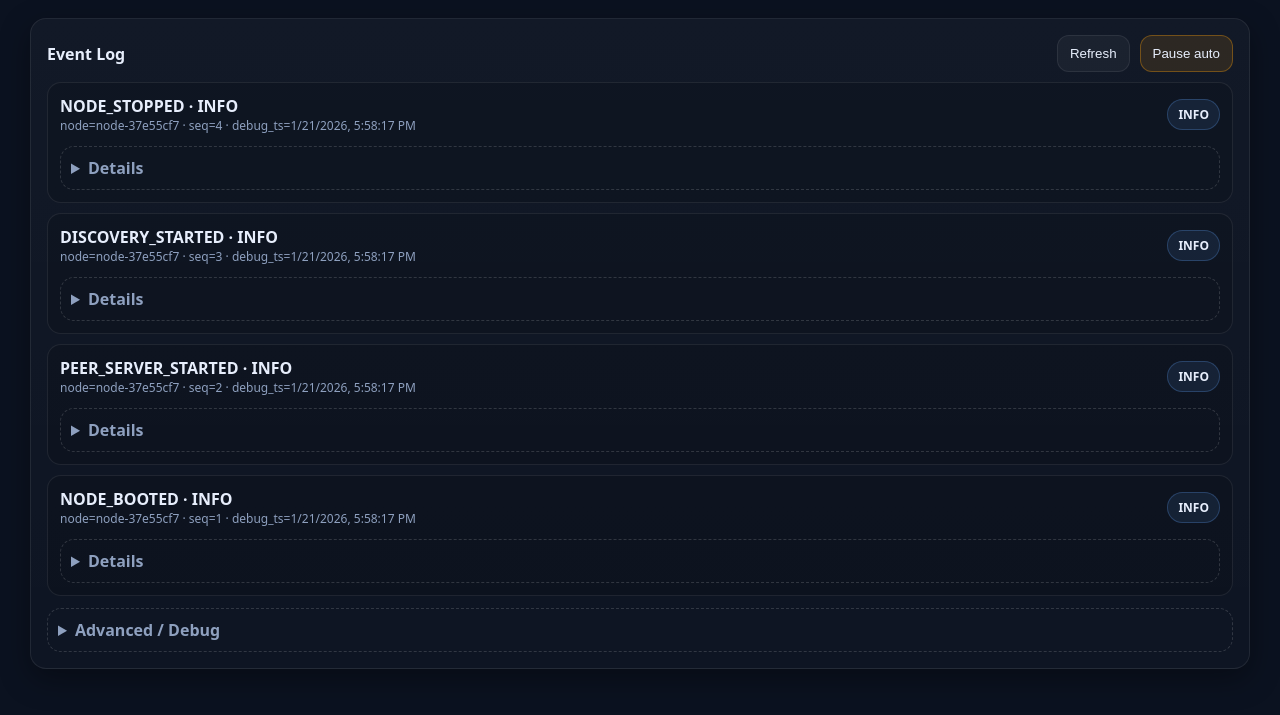
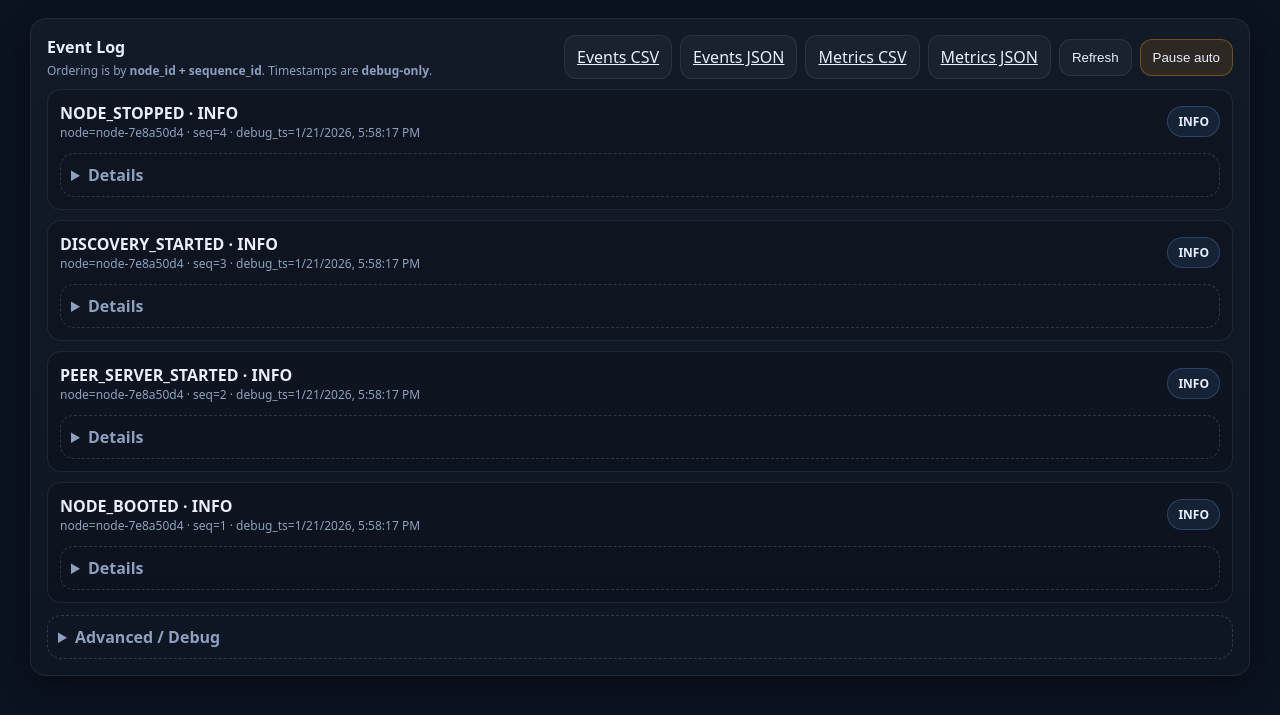
Before and after one commit to pdev419/ZETA-SYNC, a FastAPI app: page /events in a window 1280 px wide. Shown: the part 69-784 px from the top of the page. Run offline with FastAPI, Linux system fonts and the light colour scheme; some libraries are stand-ins or nearby versions.

Commit message:
#im: download csv & json of events & metrics

```diff
--- a/apps/web/templates/events.html
+++ b/apps/web/templates/events.html
@@ -24,11 +24,26 @@
         <div class="row spread">
           <div>
             <h2 style="margin:0">Event Log</h2>
+            <div class="muted small" style="margin-top:4px">
+              Ordering is by <b>node_id + sequence_id</b>. Timestamps are <b>debug-only</b>.
+            </div>
           </div>
-          <div class="row">
+
+          <div class="row" style="flex-wrap: wrap; gap: 8px; justify-content: flex-end;">
+            <a class="btn" href="/api/v1/export/events.csv" download>Events CSV</a>
+            <a class="btn" href="/api/v1/export/events.json" download>Events JSON</a>
+            <a class="btn" href="/api/v1/export/metrics.csv" download>Metrics CSV</a>
+            <a class="btn" href="/api/v1/export/metrics.json" download>Metrics JSON</a>
+
             <button class="btn" onclick="loadEvents(true)">Refresh</button>
-            <button class="btn warn" onclick="toggleAutoRefresh()"><span id="autoBtn">Pause</span> auto</button>
+            <button class="btn warn" onclick="toggleAutoRefresh()">
+              <span id="autoBtn">Pause</span> auto
+            </button>
           </div>
+        </div>
+
+        <div id="autoPausedHint" class="muted small" style="display:none; margin-top:10px">
+          Auto-refresh paused while Details is open. Close all Details to resume.
         </div>
 
         <div id="eventsList"></div>
@@ -56,19 +71,32 @@
         } else {
           if(timer) clearInterval(timer);
           timer = null;
+          document.getElementById("autoPausedHint").style.display = "none";
         }
+      }
+
+      function anyDetailsOpen(){
+        return document.querySelector("details.evDetails[open]") !== null;
       }
 
       function schedule(){
         if(timer) return;
         timer = setInterval(() => {
           if(!autoOn) return;
+
+          if(anyDetailsOpen()){
+            document.getElementById("autoPausedHint").style.display = "block";
+            return;
+          } else {
+            document.getElementById("autoPausedHint").style.display = "none";
+          }
+
           loadEvents(false);
         }, 2000);
       }
 
       function eventKey(ev){
-        return ev.event_id || (String(ev.node_id||"") + ":" + String(ev.sequence_id||"") + ":" + String(ev.ts||""));
+        return ev.event_id || (String(ev.node_id||"") + ":" + String(ev.sequence_id||""));
       }
 
       function fmtTs(ts){
@@ -87,7 +115,8 @@
         const pillCls = (sev === "ERROR") ? "error" : (sev === "WARNING" ? "warning" : "info");
 
         const title = `${escapeHtml(ev.event_type || "EVENT")} · ${escapeHtml(sev)}`;
-        const metaLine = `node=${escapeHtml(ev.node_id || "-")} · seq=${escapeHtml(ev.sequence_id ?? "-")} · debug_ts=${escapeHtml(fmtTs(ev.ts))}`;
+        const metaLine =
+          `node=${escapeHtml(ev.node_id || "-")} · seq=${escapeHtml(ev.sequence_id ?? "-")} · debug_ts=${escapeHtml(fmtTs(ev.ts))}`;
 
         const raw = JSON.stringify(ev, null, 2);
 
@@ -128,6 +157,11 @@
             if(!kk) return;
             if(d.open) expanded.add(kk);
             else expanded.delete(kk);
+            if(anyDetailsOpen() && autoOn){
+              document.getElementById("autoPausedHint").style.display = "block";
+            } else {
+              document.getElementById("autoPausedHint").style.display = "none";
+            }
           }, { passive: true });
         });
       }
@@ -135,12 +169,18 @@
       let lastPayloadHash = "";
 
       async function loadEvents(force){
+        if(!force && anyDetailsOpen()){
+          if(autoOn) document.getElementById("autoPausedHint").style.display = "block";
+          return;
+        }
+
         captureExpanded();
 
         const res = await fetch("/api/v1/cluster/events?limit=200").then(r => r.json());
         const events = res.events || [];
 
-        const payloadHash = JSON.stringify(events.map(e => e.event_id || e.sequence_id || e.ts || "")).slice(0, 2000);
+        // Only re-render if event identities changed (prevents unnecessary DOM churn)
+        const payloadHash = JSON.stringify(events.map(e => e.event_id || (String(e.node_id||"") + ":" + String(e.sequence_id||"")))).slice(0, 2000);
         if(!force && payloadHash === lastPayloadHash){
           document.getElementById("rawEvents").textContent = JSON.stringify(res, null, 2);
           return;
@@ -152,6 +192,12 @@
         document.getElementById("rawEvents").textContent = JSON.stringify(res, null, 2);
 
         restoreExpanded();
+
+        if(anyDetailsOpen() && autoOn){
+          document.getElementById("autoPausedHint").style.display = "block";
+        } else {
+          document.getElementById("autoPausedHint").style.display = "none";
+        }
       }
 
       loadEvents(true);
--- a/main.py
+++ b/main.py
@@ -2,20 +2,23 @@
 from __future__ import annotations
 
 import asyncio
+import csv
 import hashlib
+import io
+import json
 import os
 import socket
 import time
 from contextlib import asynccontextmanager
 from dataclasses import dataclass, field
 from pathlib import Path
-from typing import Any, Dict, List, Optional, Set
+from typing import Any, Dict, List, Optional, Set, Iterable, Generator, Tuple
 
 import uvicorn
 from dotenv import load_dotenv
 from fastapi import BackgroundTasks, FastAPI, HTTPException, Query
 from fastapi.middleware.cors import CORSMiddleware
-from fastapi.responses import HTMLResponse
+from fastapi.responses import HTMLResponse, StreamingResponse
 from fastapi.staticfiles import StaticFiles
 from starlette.requests import Request
 from fastapi.templating import Jinja2Templates
@@ -108,6 +111,132 @@ def _sha1(s: str) -> str:
 def _ca_fingerprint_sha256_pem(pem: str) -> str:
     b = pem.encode("utf-8")
     return hashlib.sha256(b).hexdigest()
+
+
+def _safe_int(v: Any, default: int = 0) -> int:
+    try:
+        return int(v)
+    except Exception:
+        return default
+
+
+def _safe_float(v: Any, default: float = 0.0) -> float:
+    try:
+        return float(v)
+    except Exception:
+        return default
+
+
+def iter_jsonl_records(
+    path: Path,
+    *,
+    node_id: Optional[str] = None,
+    after_ts: Optional[float] = None,
+    limit: int = 5000,
+) -> Generator[Dict[str, Any], None, None]:
+    if limit <= 0:
+        return
+    if not path.exists():
+        return
+    count = 0
+    with path.open("r", encoding="utf-8") as f:
+        for line in f:
+            if count >= limit:
+                break
+            line = line.strip()
+            if not line:
+                continue
+            try:
+                obj = json.loads(line)
+            except Exception:
+                continue
+
+            if not isinstance(obj, dict):
+                continue
+
+            if node_id and str(obj.get("node_id") or "") != node_id:
+                continue
+
+            if after_ts is not None:
+                ts_val = obj.get("ts")
+                if ts_val is None:
+                    continue
+                if _safe_float(ts_val, -1.0) <= float(after_ts):
+                    continue
+
+            yield obj
+            count += 1
+
+
+def _event_sort_key_clockless(ev: Dict[str, Any]) -> Tuple[int, str]:
+    return (_safe_int(ev.get("sequence_id"), -1), str(ev.get("node_id") or ""))
+
+
+def normalize_event_for_export(ev: Dict[str, Any]) -> Dict[str, Any]:
+    core_keys = {"ts", "event_id", "node_id", "sequence_id", "event_type", "severity"}
+    out: Dict[str, Any] = {
+        "ts": ev.get("ts"),
+        "event_id": ev.get("event_id"),
+        "node_id": ev.get("node_id"),
+        "sequence_id": ev.get("sequence_id"),
+        "event_type": ev.get("event_type"),
+        "severity": ev.get("severity"),
+    }
+    extra = {k: v for k, v in ev.items() if k not in core_keys}
+    out["extra"] = extra
+    return out
+
+
+def normalize_metric_for_export(rec: Dict[str, Any]) -> Dict[str, Any]:
+    metrics = rec.get("metrics") if isinstance(rec.get("metrics"), dict) else {}
+    common = ("z", "drift", "stability", "ppm_offset", "rate_hz", "peer_rate_hz", "sequence")
+    out: Dict[str, Any] = {
+        "ts": rec.get("ts"),
+        "node_id": rec.get("node_id"),
+        "sequence_id": rec.get("sequence_id"),
+    }
+    for k in common:
+        if k in metrics:
+            out[k] = metrics.get(k)
+        else:
+            out[k] = None
+
+    metrics_extra = {k: v for k, v in metrics.items() if k not in set(common)}
+    out["metrics_extra"] = metrics_extra
+    return out
+
+
+def stream_json_array(items: Iterable[Dict[str, Any]]) -> Generator[bytes, None, None]:
+    yield b"["
+    first = True
+    for it in items:
+        if not first:
+            yield b","
+        else:
+            first = False
+        yield json.dumps(it, ensure_ascii=False).encode("utf-8")
+    yield b"]"
+
+
+def stream_csv(
+    rows: Iterable[Dict[str, Any]],
+    fieldnames: List[str],
+) -> Generator[bytes, None, None]:
+    """
+    Stream CSV using an in-memory buffer per-row.
+    """
+    buf = io.StringIO()
+    writer = csv.DictWriter(buf, fieldnames=fieldnames, extrasaction="ignore")
+    writer.writeheader()
+    yield buf.getvalue().encode("utf-8")
+    buf.seek(0)
+    buf.truncate(0)
+
+    for r in rows:
+        writer.writerow(r)
+        yield buf.getvalue().encode("utf-8")
+        buf.seek(0)
+        buf.truncate(0)
 
 
 @dataclass(frozen=True)
@@ -267,11 +396,7 @@ async def peer_handler(ctx: NodeRuntime, msg: dict, meta: dict, app: FastAPI) ->
     source_peer = str(meta.get("peer_id") or "")
     peer_listen = msg.get("listen")
     peer_sync_running = msg.get("sync_running")
-    stable_peer_addr = (
-        peer_listen
-        if isinstance(peer_listen, str) and ":" in peer_listen
-        else None
-    )
+    stable_peer_addr = peer_listen if isinstance(peer_listen, str) and ":" in peer_listen else None
 
     if tls_enabled:
         if not peer_node_id:
@@ -385,7 +510,12 @@ async def discovery_loop(ctx: NodeRuntime, app: FastAPI) -> None:
                 if isinstance(peers, list):
                     ctx.discovery.merge([p for p in peers if isinstance(p, str)])
 
-                await send_message(host, port, {"type": "HELLO", "listen": advertise, "sync_running": bool(ctx.sync_running)}, ssl_ctx=app.state.client_ssl_ctx)
+                await send_message(
+                    host,
+                    port,
+                    {"type": "HELLO", "listen": advertise, "sync_running": bool(ctx.sync_running)},
+                    ssl_ctx=app.state.client_ssl_ctx,
+                )
             except Exception:
                 continue
 
@@ -399,7 +529,12 @@ async def discovery_loop(ctx: NodeRuntime, app: FastAPI) -> None:
                 if isinstance(peers, list):
                     ctx.discovery.merge([p for p in peers if isinstance(p, str)])
 
-                await send_message(host, port, {"type": "HELLO", "listen": advertise, "sync_running": bool(ctx.sync_running)}, ssl_ctx=app.state.client_ssl_ctx)
+                await send_message(
+                    host,
+                    port,
+                    {"type": "HELLO", "listen": advertise, "sync_running": bool(ctx.sync_running)},
+                    ssl_ctx=app.state.client_ssl_ctx,
+                )
             except Exception:
                 continue
 
@@ -773,7 +908,9 @@ def create_app() -> FastAPI:
             known = set([m.get("peer_addr") for m in nodes if m.get("peer_addr")])
             for p in sorted(app.state.ctx.discovery.known_peers):
                 if p not in known:
-                    nodes.append({"node_id": None, "peer_addr": p, "state": "UNKNOWN", "online": False, "sync_running": False, "excluded": False, "reason": None, "metrics": {}})
+                    nodes.append(
+                        {"node_id": None, "peer_addr": p, "state": "UNKNOWN", "online": False, "sync_running": False, "excluded": False, "reason": None, "metrics": {}}
+                    )
         return {"nodes": nodes, "cluster": app.state.membership.export_cluster()}
 
     @app.get("/api/v1/cluster/events")
@@ -821,6 +958,97 @@ def create_app() -> FastAPI:
             "rule": "HEALTHY when quorum met + no exclusions + stability >= threshold for N consecutive ticks",
         }
 
+    @app.get("/api/v1/export/events.json")
+    async def export_events_json(
+        node_id: Optional[str] = Query(None),
+        after_ts: Optional[float] = Query(None),
+        limit: int = Query(5000, ge=1, le=100000),
+    ):
+        def _items():
+            items = iter_jsonl_records(EVENTS_LOG, node_id=node_id, after_ts=after_ts, limit=limit)
+            buf = list(items)
+            buf.sort(key=_event_sort_key_clockless, reverse=True)
+            for ev in buf:
+                yield normalize_event_for_export(ev)
+
+        headers = {"Content-Disposition": 'attachment; filename="zeta_events.json"'}
+        return StreamingResponse(stream_json_array(_items()), media_type="application/json", headers=headers)
+
+    @app.get("/api/v1/export/events.csv")
+    async def export_events_csv(
+        node_id: Optional[str] = Query(None),
+        after_ts: Optional[float] = Query(None),
+        limit: int = Query(5000, ge=1, le=100000),
+    ):
+        def _rows():
+            buf = list(iter_jsonl_records(EVENTS_LOG, node_id=node_id, after_ts=after_ts, limit=limit))
+            buf.sort(key=_event_sort_key_clockless, reverse=True)
+            for ev in buf:
+                n = normalize_event_for_export(ev)
+                yield {
+                    "node_id": n.get("node_id"),
+                    "sequence_id": n.get("sequence_id"),
+                    "event_id": n.get("event_id"),
+                    "event_type": n.get("event_type"),
+                    "severity": n.get("severity"),
+                    "debug_ts": n.get("ts"),
+                    "extra_json": json.dumps(n.get("extra") or {}, ensure_ascii=False),
+                }
+
+        fieldnames = ["node_id", "sequence_id", "event_id", "event_type", "severity", "debug_ts", "extra_json"]
+        headers = {"Content-Disposition": 'attachment; filename="zeta_events.csv"'}
+        return StreamingResponse(stream_csv(_rows(), fieldnames), media_type="text/csv; charset=utf-8", headers=headers)
+
+    @app.get("/api/v1/export/metrics.json")
+    async def export_metrics_json(
+        node_id: Optional[str] = Query(None),
+        after_ts: Optional[float] = Query(None),
+        limit: int = Query(5000, ge=1, le=100000),
+    ):
+        def _items():
+            for rec in iter_jsonl_records(METRICS_LOG, node_id=node_id, after_ts=after_ts, limit=limit):
+                yield normalize_metric_for_export(rec)
+
+        headers = {"Content-Disposition": 'attachment; filename="zeta_metrics.json"'}
+        return StreamingResponse(stream_json_array(_items()), media_type="application/json", headers=headers)
+
+    @app.get("/api/v1/export/metrics.csv")
+    async def export_metrics_csv(
+        node_id: Optional[str] = Query(None),
+        after_ts: Optional[float] = Query(None),
+        limit: int = Query(5000, ge=1, le=100000),
+    ):
+        def _rows():
+            for rec in iter_jsonl_records(METRICS_LOG, node_id=node_id, after_ts=after_ts, limit=limit):
+                n = normalize_metric_for_export(rec)
+                yield {
+                    "node_id": n.get("node_id"),
+                    "sequence_id": n.get("sequence_id"),
+                    "debug_ts": n.get("ts"),
+                    "z": n.get("z"),
+                    "drift": n.get("drift"),
+                    "stability": n.get("stability"),
+                    "ppm_offset": n.get("ppm_offset"),
+                    "rate_hz": n.get("rate_hz"),
+                    "peer_rate_hz": n.get("peer_rate_hz"),
+                    "metrics_extra_json": json.dumps(n.get("metrics_extra") or {}, ensure_ascii=False),
+                }
+
+        fieldnames = [
+            "node_id",
+            "sequence_id",
+            "debug_ts",
+            "z",
+            "drift",
+            "stability",
+            "ppm_offset",
+            "rate_hz",
+            "peer_rate_hz",
+            "metrics_extra_json",
+        ]
+        headers = {"Content-Disposition": 'attachment; filename="zeta_metrics.csv"'}
+        return StreamingResponse(stream_csv(_rows(), fieldnames), media_type="text/csv; charset=utf-8", headers=headers)
+
     return app
 
 
```
